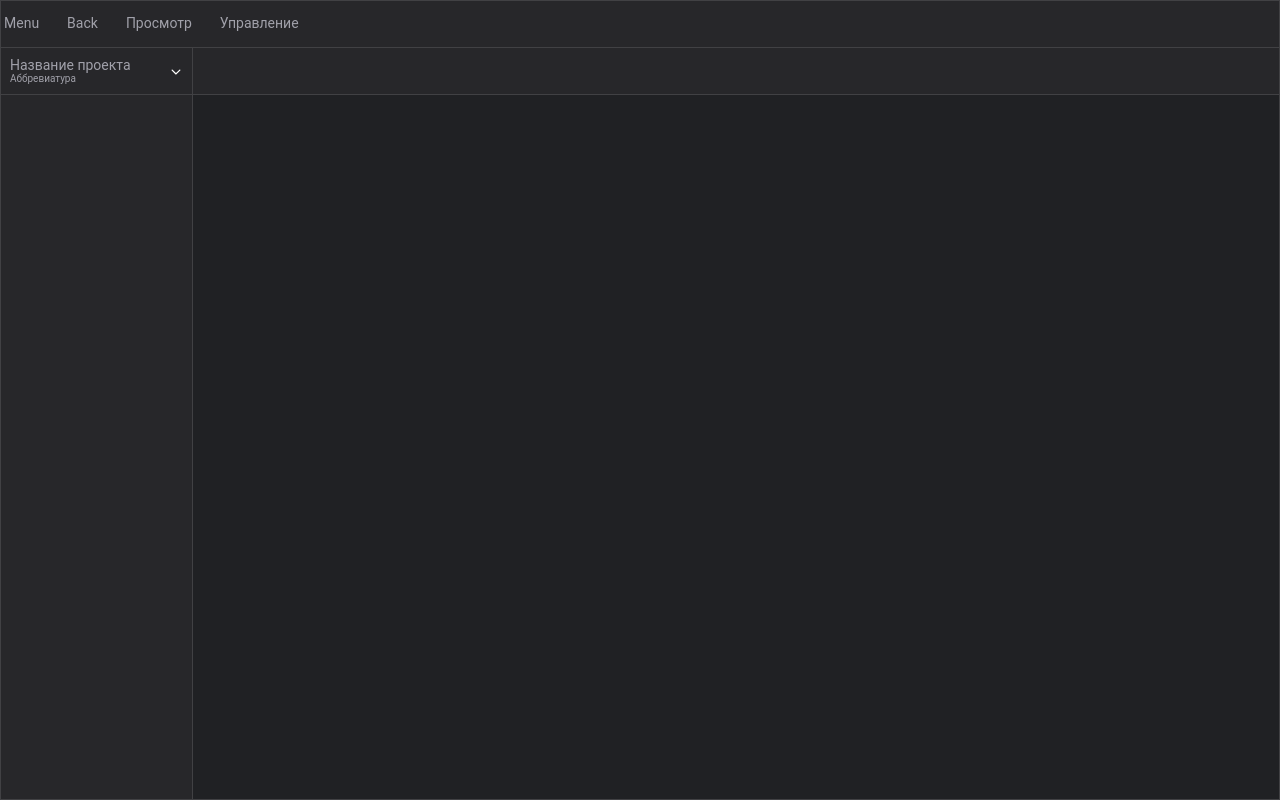
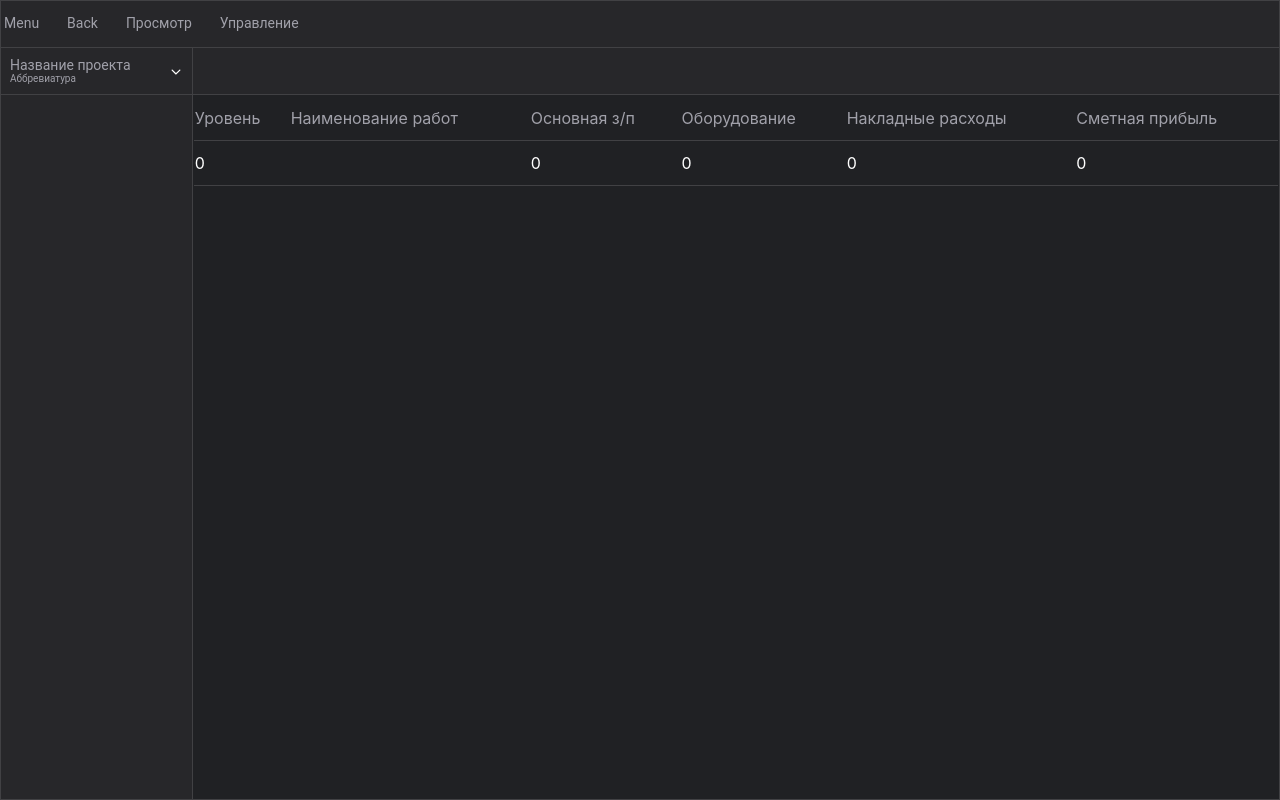
Before and after one commit to SinkLineP/TestProjectFolders, a React (Create React App) app in the folder my-app/: page / in a window 1280 px wide. Built offline with nearby package versions, Linux system fonts and the light colour scheme; no server answers.

Commit message:
created showContentProject

```diff
--- a/my-app/src/components/View/View.tsx
+++ b/my-app/src/components/View/View.tsx
@@ -2,6 +2,7 @@ import React, {useState} from "react";
 import ButtonNavbar from "../Buttons/ButtonNavbar/ButtonNavbar";
 import "./styles/index.scss";
 import arrowDown from "./icons/arrowDown.svg";
+import ShowContentProject from "./components/ShowContentProject/ShowContentProject";
 
 
 function View() {
@@ -9,13 +10,22 @@ function View() {
     id: "",
     class: "",
   });
+  const [arrayEntity, setArrayEntity] = useState([]);
+  const arrayEntityTemplate = [{
+    level: 0,
+    rowName: "",
+    salary: 0,
+    equipmentCosts: 0,
+    overheads: 0,
+    estimatedProfit: 0
+  }]
 
   return (
     <div className={"show-content"}>
       <table className={"table"}>
         <tbody>
           <tr className={"table-navbar"}>
-            <td className={"table-navbar-buttons"} colSpan={2}>
+            <td className={"td table-navbar-buttons"} colSpan={2}>
               <ButtonNavbar idBtn={"menu"} content={"Menu"} setCurrentBtn={setCurrentBtn} activeClass={currentBtn.id === "menu" ? currentBtn.class + " btn-active" : ""}/>
               <ButtonNavbar idBtn={"back"} content={"Back"} setCurrentBtn={setCurrentBtn} activeClass={currentBtn.id === "back" ? currentBtn.class + " btn-active" : ""}/>
               <ButtonNavbar idBtn={"show"} content={"Просмотр"} setCurrentBtn={setCurrentBtn} activeClass={currentBtn.id === "show" ? currentBtn.class + " btn-active" : ""}/>
@@ -23,7 +33,7 @@ function View() {
             </td>
           </tr>
           <tr className={"table-titles"}>
-            <td className={"table-name-or-sorting"}>
+            <td className={"td table-name-or-sorting"}>
               <div className="flex-container">
                 <div className="item1">
                   <p className={"name-project"}>Название проекта</p>
@@ -36,11 +46,13 @@ function View() {
                 </div>
               </div>
             </td>
-            <td className={"table-name-project"}></td>
+            <td className={"td table-name-project"}></td>
           </tr>
           <tr className={"table-content"}>
-            <td className={"table-list-projects"}></td>
-            <td className={"table-structure-folder"}></td>
+            <td className={"td table-list-projects"}></td>
+            <td className={"td table-structure-folder"}>
+              <ShowContentProject array={arrayEntityTemplate} />
+            </td>
           </tr>
         </tbody>
       </table>
--- /dev/null
+++ b/my-app/src/components/View/components/ShowContentProject/ShowContentProject.tsx
@@ -0,0 +1,41 @@
+import React from "react";
+import "./Styles/index.scss";
+
+interface ShowContentType {
+  array: any;
+}
+
+const ShowContentProject: React.FC<ShowContentType> = ({array}) => {
+
+  return (
+    <table className={"table-show-content"}>
+      <tbody>
+        <tr className={"table-projects"}>
+          <td className={"level"}>Уровень</td>
+          <td className={"rowName"}>Наименование работ</td>
+          <td className={"salary"}>Основная з/п</td>
+          <td className={"equipmentCosts"}>Оборудование</td>
+          <td className={"overheads"}>Накладные расходы</td>
+          <td className={"estimatedProfit"}>Сметная прибыль</td>
+        </tr>
+        {
+          array.map((item: any) => {
+            return (
+              <tr className={"project-input"}>
+                <td>{item.level}</td>
+                <td>{item.rowName}</td>
+                <td>{item.salary}</td>
+                <td>{item.equipmentCosts}</td>
+                <td>{item.overheads}</td>
+                <td>{item.estimatedProfit}</td>
+              </tr>
+            )
+          })
+        }
+      </tbody>
+    </table>
+  )
+
+}
+
+export default ShowContentProject;
--- /dev/null
+++ b/my-app/src/components/View/components/ShowContentProject/Styles/index.scss
@@ -0,0 +1,19 @@
+.table-show-content {
+  width: 100%;
+  border-collapse: unset;
+  margin: 0;
+  padding: 0;
+
+  & tbody tr td {
+    color: #A1A1AA;
+    height: 42px;
+  }
+
+  & tr {
+    border-bottom: 1px solid #414144;
+  }
+
+  & .project-input td {
+    color: white;
+  }
+}
--- a/my-app/src/components/View/styles/index.scss
+++ b/my-app/src/components/View/styles/index.scss
@@ -1,12 +1,12 @@
-table, tr, th, td {
-  border: 1px solid #414144;
-  border-collapse: collapse;
-}
-
 .table {
   width: 100%;
   min-height: 100vh;
   background-color: #27272A;
+  border-collapse: collapse;
+
+  & .td {
+    border: 1px solid #414144;
+  }
 
   & .table-navbar {
     height: 44px;
@@ -82,7 +82,11 @@ table, tr, th, td {
       width: 85%;
     }
   }
-  & .table-content .table-structure-folder {
-    background-color: #202124;
+  & .table-content {
+    & .table-structure-folder {
+      height: 100%;
+      background-color: #202124;
+      vertical-align: top;
+    }
   }
 }
```
